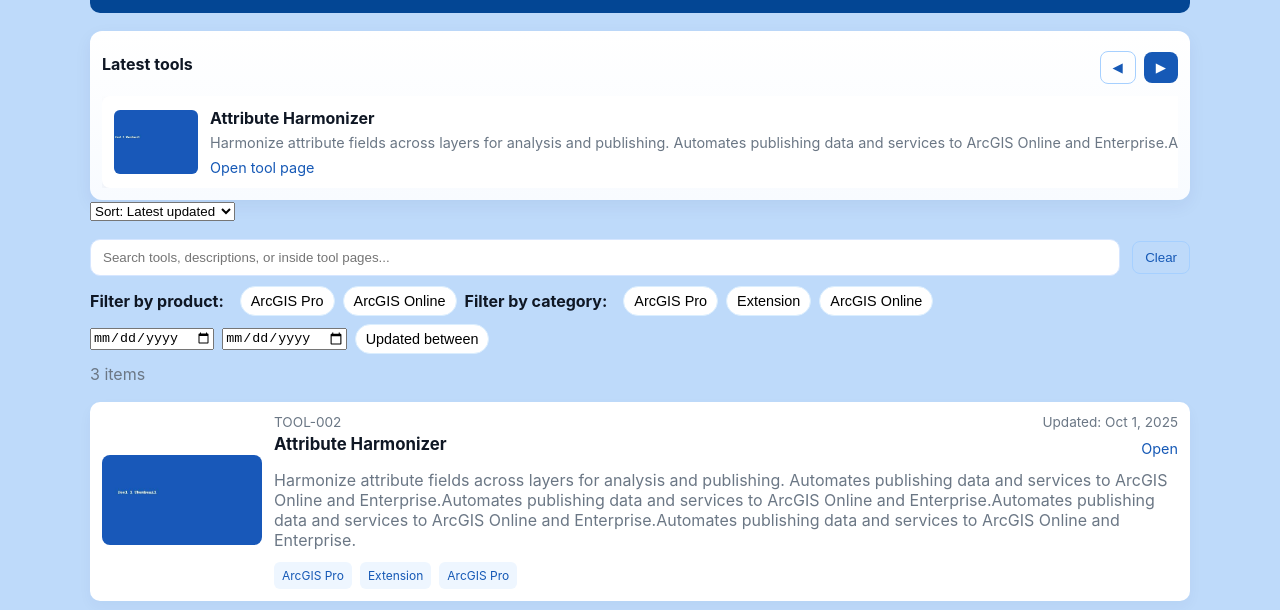
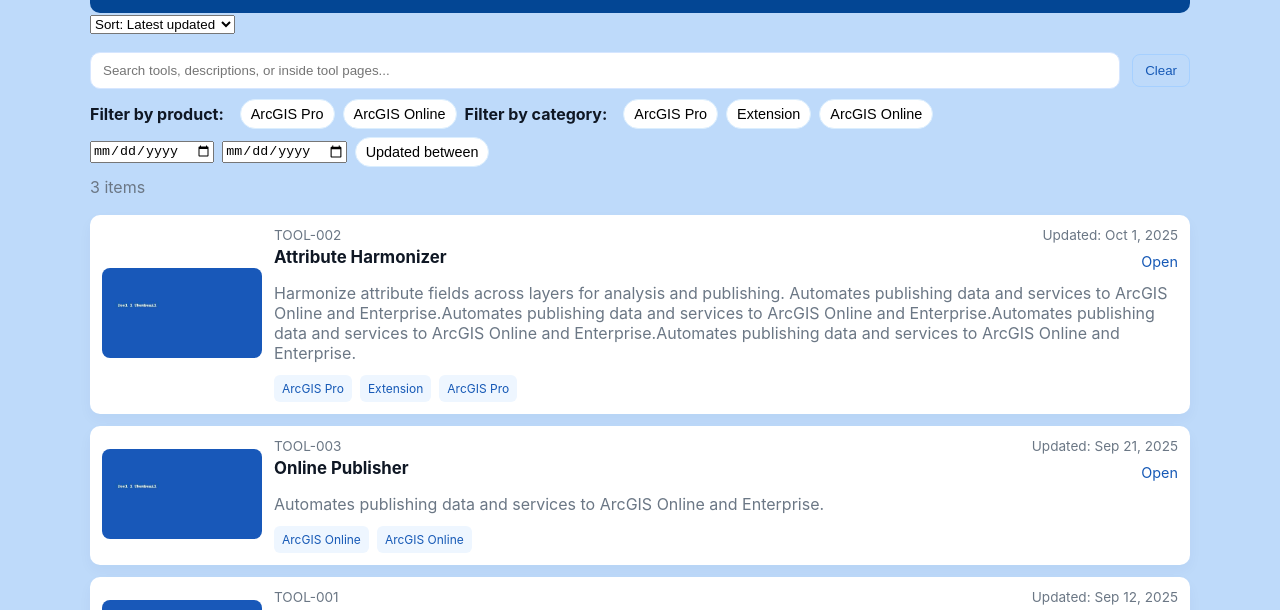
Before and after one commit to atlasgeos/atlasgeos.github.io, a plain HTML site: page index.html in a window 1280 px wide. Shown: the part 124-734 px from the top of the page. Drawn offline with Linux system fonts and the light colour scheme; no server answers.

Commit message:
Update index.html

```diff
--- a/index.html
+++ b/index.html
@@ -104,7 +104,7 @@
     </header>
 
     <!-- Carousel: shows latest 5 -->
-    <section class="carousel" aria-label="Latest tools">
+    <section class="carousel" aria-label="Latest tools" style="display: none;">
       <div style="display:flex;justify-content:space-between;align-items:center">
         <strong>Latest tools</strong>
         <div class="carousel-controls">
```
